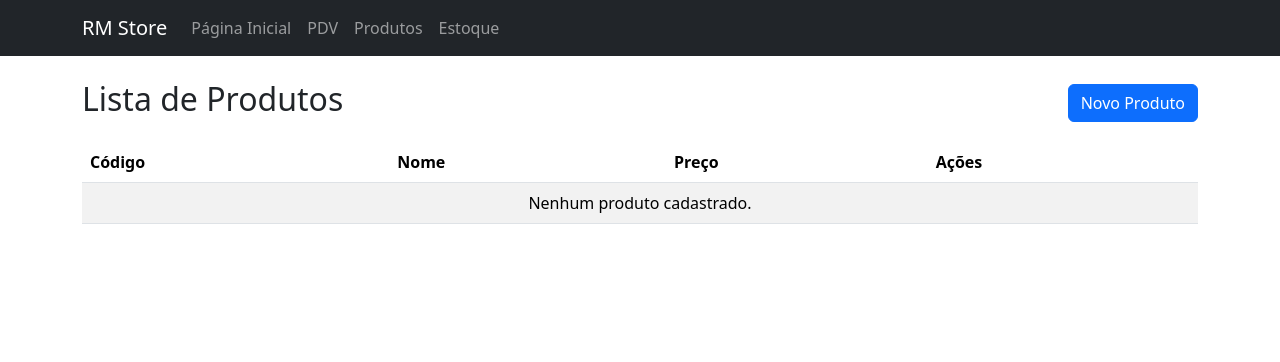
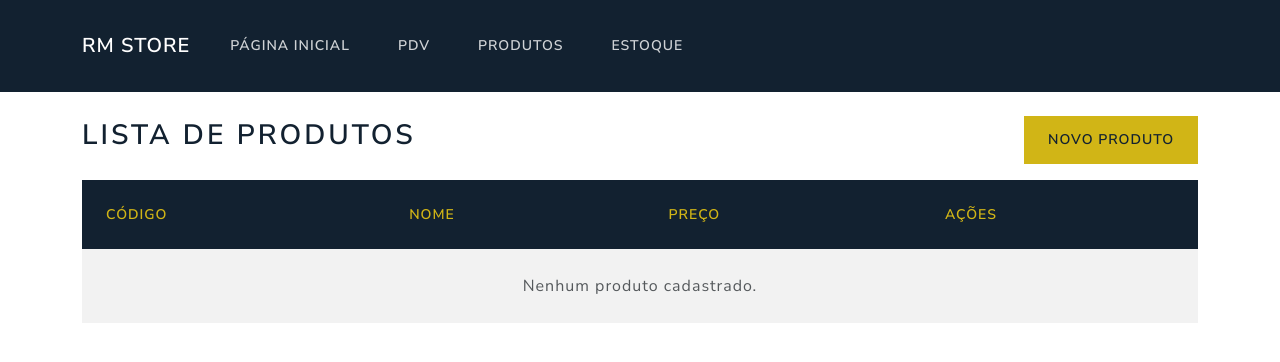
Before and after one commit to nuninh0/rm_store_erp, a Django app: page /produtos/ in a window 1280 px wide. Shown: the top 362 px of the page. Run offline with Django 5.2, Linux system fonts and the light colour scheme; data comes from the database, SQL or seed files in the repository.

Commit message:
Personalização de CSS

```diff
--- a/config/settings.py
+++ b/config/settings.py
@@ -80,7 +80,7 @@ WSGI_APPLICATION = 'config.wsgi.application'
 DATABASES = {
     'default': dj_database_url.config(
         #se a variável DATABASE_URL não for encratada, use o SQLite local
-        default=f"sqlite:///{BASE_DIR / 'db.qlite3'}",
+        default=f"sqlite:///{BASE_DIR / 'db.slite3'}",
         conn_max_age=600
         )
         #{
@@ -125,6 +125,9 @@ USE_TZ = True
 # https://docs.djangoproject.com/en/5.2/howto/static-files/
 
 STATIC_URL = 'static/'
+STATICFILES_DIRS = [
+    os.path.join(BASE_DIR, 'static'),
+]
 STATIC_ROOT = os.path.join(BASE_DIR, 'staticfiles')
 
 STATICFILES_STORAGE = 'whitenoise.storage.CompressedManifestStaticFilesStorage'
--- /dev/null
+++ b/static/css/custom.css
@@ -0,0 +1,64 @@
+:root {
+    --cor-fundo-escuro : #122130;
+    --cor-dourado: #d1b516;
+    --cor-dourado-hover: #a38218;
+    --cor-texto-principal: #f8f9fa;
+    --cor-texto-dourado: #122130;
+
+}
+
+/* ---Barra de Navegação---*/
+.navbar.bg-dark {
+    background-color: var(--cor-fundo-escuro) !important;
+}
+
+/* Cor dos links do navbar*/
+.navbar .nav-link {
+    color: rgba(255, 255, 255, 0.8)
+}
+
+/* Cor dos links ao passar o mouse ou quando ativos */
+.navbar .nav-link:hover,
+.navbar .nav-link.active,
+.navbar-brand:hover {
+    color: var(--cor-dourado);
+}
+
+/*---BOTÕES---*/
+.btn-primary {
+    background-color: var(--cor-dourado);
+    border-color: var(--cor-dourado);
+    color: var(--cor-texto-dourado);
+    font-weight: bold;
+}
+
+.btn-primary:hover {
+    background-color: var(--cor-dourado-hover);
+    border-color: var(--cor-dourado-hover);
+    color: var(--cor-texto-dourado);
+}
+
+.btn-danger {
+    font-weight: bold;
+}
+
+a{
+    color: var(--cor-dourado);
+    text-decoration: none;
+}
+
+a:hover {
+    color: var(--cor-dourado-hover);
+    text-decoration: underline;
+}
+
+h2 {
+    color: var(--cor-fundo-escuro);
+    font-weight: bold;
+}
+
+.table > thead {
+    background-color: var(--cor-fundo-escuro);
+    color: var(--cor-dourado);
+    text-transform: uppercase;
+}
--- a/templates/base.html
+++ b/templates/base.html
@@ -1,10 +1,15 @@
 <!DOCTYPE html>
+{% load static %}
 <html lang="pt-br">
     <head>
         <meta charset="utf-8">
         <meta name="viewport" content="width=device-width, initial-scale=1">
         <title>RM Store | {% block title %}ERP{% endblock %}</title>
-        <link href="https://cdn.jsdelivr.net/npm/bootstrap@5.3.3/dist/css/bootstrap.min.css" rel="stylesheet">
+        <link rel="icon" type="image/png" href="{% static 'img/favicon.png' %}">
+
+        <link rel="stylesheet" href="https://bootswatch.com/5/lux/bootstrap.min.css">
+
+        <link rel="stylesheet" href="{% static 'css/custom.css' %}">
     </head>
     <body>
         <nav class="navbar navbar-expand-lg navbar-dark bg-dark mb-4">
```
Also changed, not shown: static/img/favicon.png (added), 1 other file.
